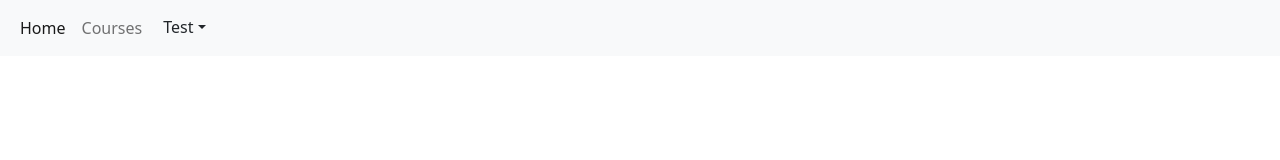
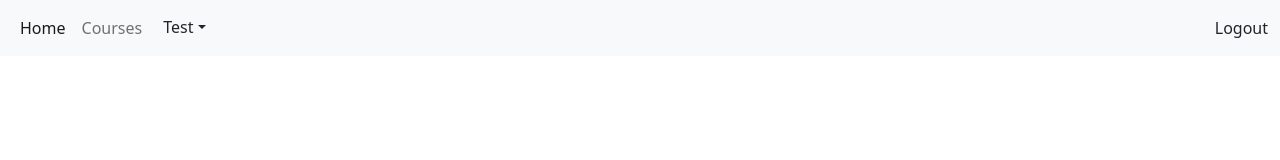
Before and after one commit to yamisora-sys/205_feature, a React (Create React App) app: page /Home in a window 1280 px wide. Shown: the top 160 px of the page. Built offline with nearby package versions, Linux system fonts and the light colour scheme.

Commit message:
add component navbar

```diff
--- a/src/components/Nav.js
+++ b/src/components/Nav.js
@@ -30,10 +30,7 @@ export function Nav() {
               </a>
             </li>
             <li className="nav-item dropdown">
-              <button
-                class="btn dropdown-toggle"
-                onClick={handleDropdown}
-              >
+              <button class="btn dropdown-toggle" onClick={handleDropdown}>
                 Test
               </button>
               <div className="dropdown-menu">
@@ -55,6 +52,11 @@ export function Nav() {
               </div>
             </li>
           </ul>
+          <div className="nav-item">
+            <a className="nav-link" href="/Home">
+              Logout
+            </a>
+          </div>
         </div>
       </div>
     </nav>
```
